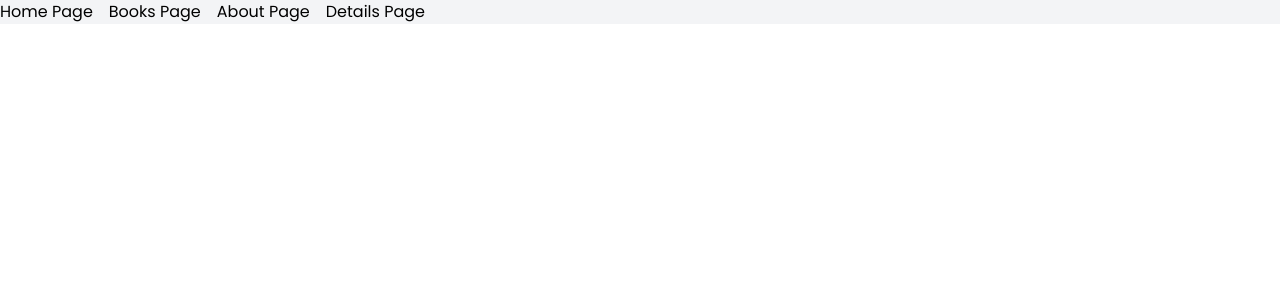
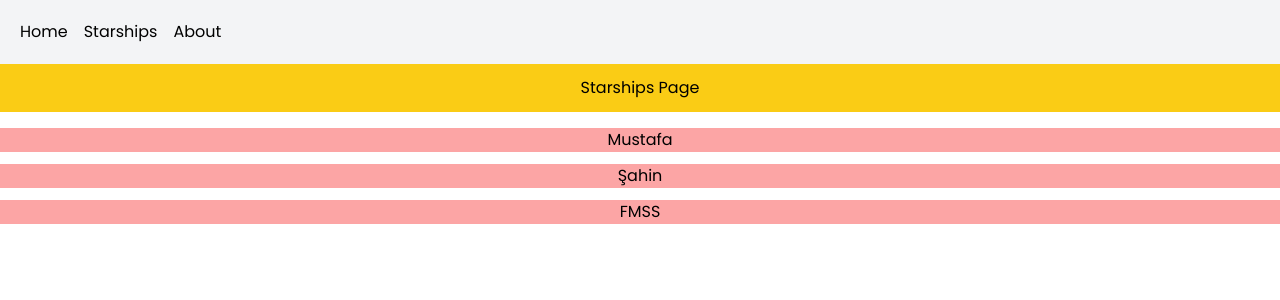
Before and after one commit to mtfsahin/FMSS-Bilisim-Front-end-Practicum-Final-Case, a React (Create React App) app: page /starships in a window 1280 px wide. Shown: the top 300 px of the page. Built offline with nearby package versions, Linux system fonts and the light colour scheme.

Commit message:
create: nested routes

```diff
--- a/src/App.js
+++ b/src/App.js
@@ -1,35 +1,18 @@
-import { Link, Outlet, Routes, Route,} from 'react-router-dom';
-import About from './components/about';
-import Books from './components/books';
+import { Link, Outlet, } from 'react-router-dom';
+
 
 function App() {
 
   return (
     <div>
-      <nav className="bg-gray-100 flex gap-4">
-        <Link to="/"><span>Home Page</span></Link>
-        <Link to="/books"><span>Books Page</span></Link>
-        <Link to="/about"><span>About Page</span></Link>
-        <Link to="/books/details"><span>Details Page</span></Link>
-
+      <nav className="bg-gray-100 flex gap-4 p-5">
+        <Link to="/"><span>Home</span></Link>
+        <Link to="/starships"><span>Starships</span></Link>
+        <Link to="/about"><span>About</span></Link>
       </nav>
       {/* displays the content with Outlet */}
       <Outlet></Outlet>
 
-
-      <Routes>
-        {/* I write other routes in / so that the routes do not disappear from the screen when the pages change */}
-        <Route path="/" >
-          <Route path="/about" element={<About />} >
-            <Route path='/about/detail' element={<div>About Detail</div>}></Route>
-          </Route>
-
-          <Route path="/books" element={<Books />} >
-            <Route path='/books/details' element={<div>Detail books</div>}></Route>
-          </Route>
-
-        </Route>
-      </Routes>
     </div>
   );
 }
--- a/src/components/about.js
+++ b/src/components/about.js
@@ -2,6 +2,6 @@ import React from 'react'
 
 export default function about() {
   return (
-    <div>about</div>
+    <div className='flex justify-center bg-red-500 p-3 text-white'>About Page</div>
   )
 }
--- /dev/null
+++ b/src/components/data.js
@@ -0,0 +1,21 @@
+let ships = [
+    {
+        name:"Mustafa",
+        number:1,
+        description:"Mustafa açıklama"
+    },
+    {
+        name:"Şahin",
+        number:2,
+        description:"Şahin açıklama"
+    },
+    {
+        name:"FMSS",
+        number:3,
+        description:"FMSS açıklama"
+    }
+]
+
+export function getShips() {
+    return ships;
+}
--- /dev/null
+++ b/src/components/details.js
@@ -0,0 +1,12 @@
+import { useParams } from "react-router-dom"
+
+export default function Details() {
+    let params = useParams()
+    console.log(params)
+    return (
+        <div className="flex flex-col text-center bg-yellow-700 text-white mt-3 p-2">
+            <div>Detail Ship</div>
+            <h1>StarShip ID : {params.starsipId}</h1>
+        </div>
+    )
+}
--- a/src/components/books.js
+++ b/src/components/home.js
@@ -1,10 +1,10 @@
 import React from 'react'
 import { Outlet } from 'react-router-dom'
 
-export default function books() {
+export default function home() {
     return (
         <>
-        <div>books</div>
+        <div className='flex justify-center bg-blue-800 text-white p-3'>Home Page</div>
         <Outlet></Outlet>
         </>
     )
--- /dev/null
+++ b/src/components/starships.js
@@ -0,0 +1,26 @@
+import React from 'react'
+import { Link, Outlet } from 'react-router-dom'
+import { getShips } from './data'
+
+export default function starships() {
+    let ships = getShips()
+    return (
+        <>
+            <div className='flex justify-center bg-yellow-400 p-3'>Starships Page</div>
+            <main className='text-center'>
+                <div className='flex flex-col gap-3 mt-4'>
+                    {ships.map(ship => (
+                        <Link
+                            className='bg-red-300'
+                            to={`/starships/${ship.number}`}
+                            key={ship.number}
+                        >
+                            {ship.name}
+                        </Link>
+                    ))}
+                </div>
+            </main>
+            <Outlet></Outlet>
+        </>
+    )
+}
--- a/src/index.js
+++ b/src/index.js
@@ -2,10 +2,12 @@ import React from 'react';
 import ReactDOM from 'react-dom/client';
 import './index.css';
 import App from './App';
-
+import About from './components/about';
+import Starships from './components/starships';
+import Details from './components/details';
 
 import {
-  BrowserRouter
+  BrowserRouter, Routes, Route,
 } from "react-router-dom";
 
 
@@ -15,7 +17,23 @@ import reportWebVitals from './reportWebVitals';
 const root = ReactDOM.createRoot(document.getElementById('root'));
 root.render(
   <BrowserRouter>
-    <App />
+    <Routes>
+      {/* I write other routes in / so that the routes do not disappear from the screen when the pages change */}
+      <Route path="/" element={<App />} >
+        <Route path="/about" element={<About />}>
+        </Route>
+
+        <Route path="/starships" element={<Starships />}>
+          <Route path=":starsipId" element={<Details/>}></Route>
+        </Route>
+
+        <Route path="*" element={
+          <main>
+            <div className='text-center bg-cyan-500 p-4'>404 Page</div>
+          </main>
+        }></Route>
+      </Route>
+    </Routes>
   </BrowserRouter>
 );
 
```
